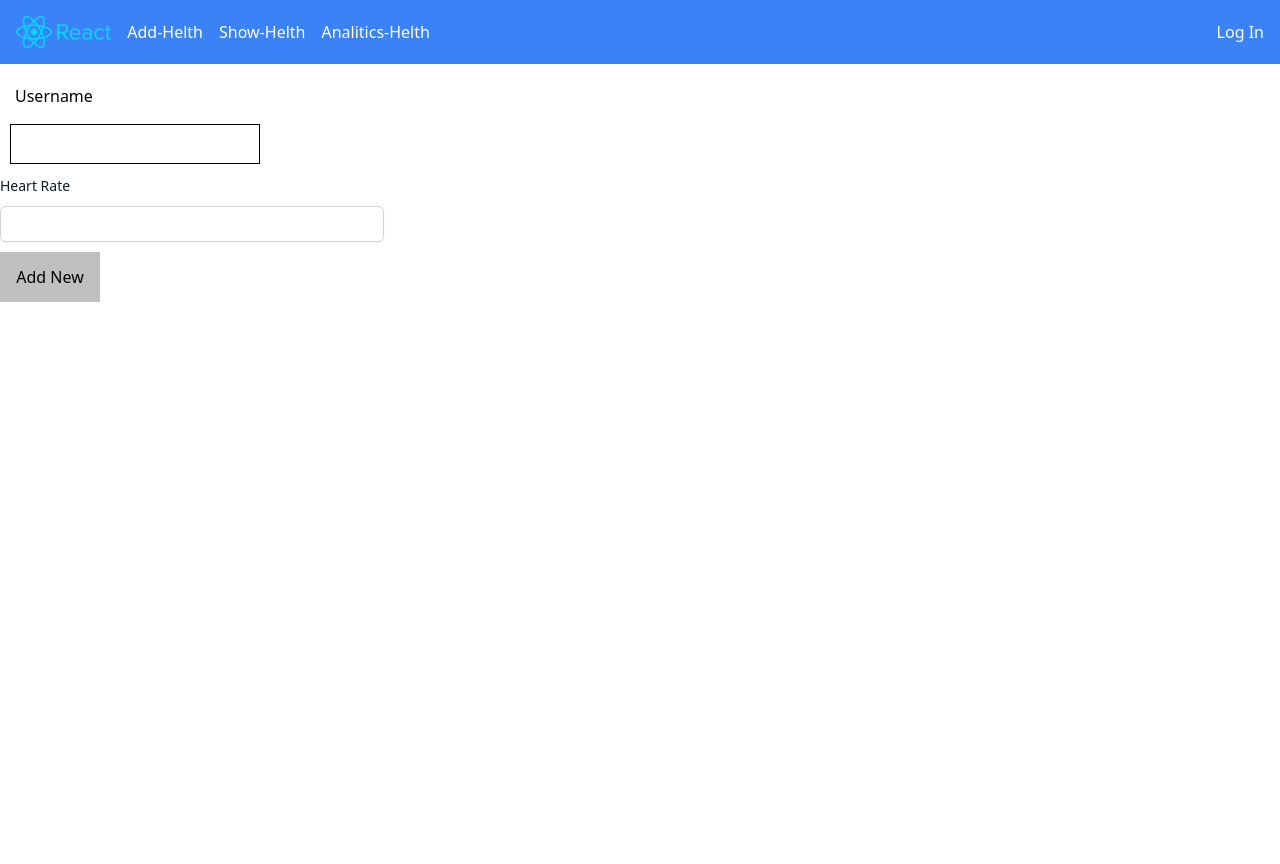
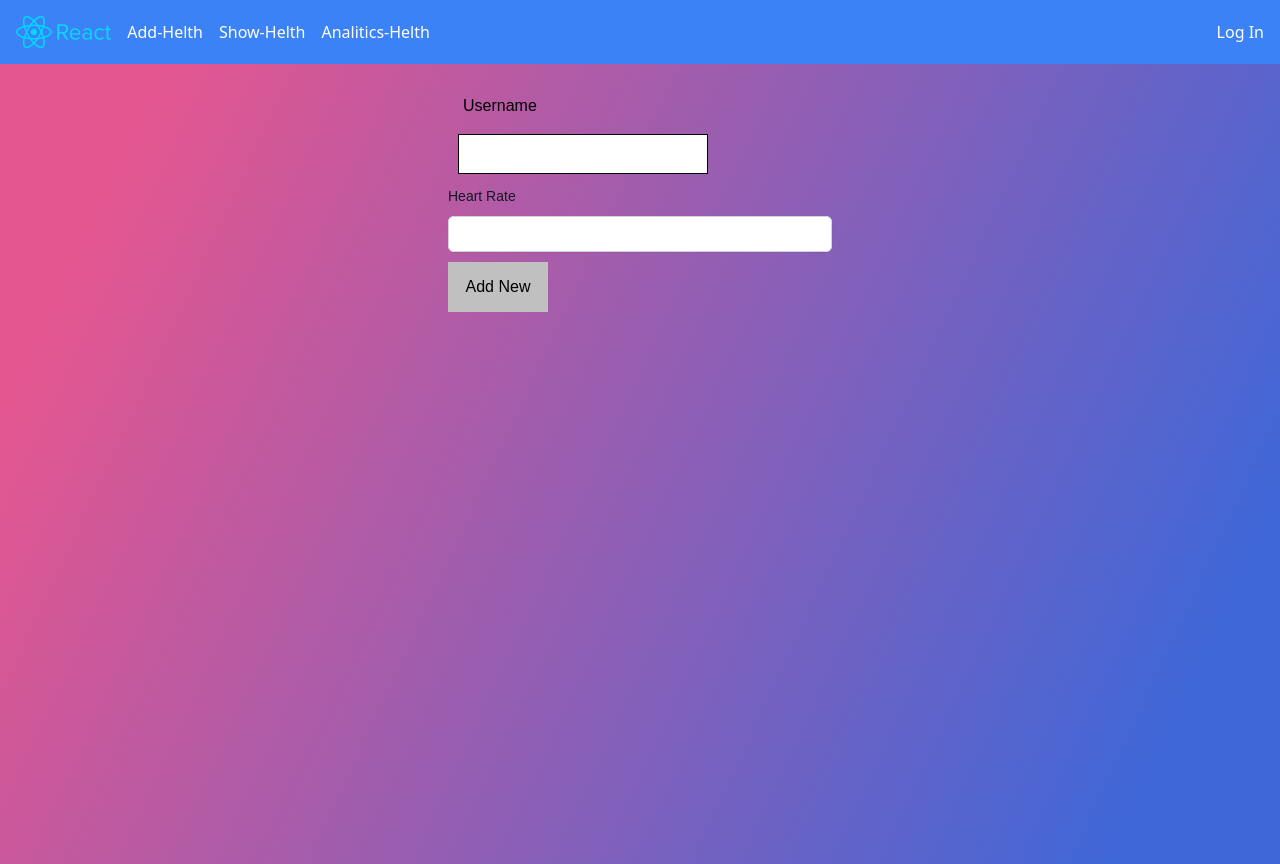
Before and after one commit to SanketWashimkar/Helth_App, a React (Create React App) app: page / in a window 1280 px wide. Before the commit the page ends 800 px from the top, so only its background shows below. Built offline with nearby package versions, Linux system fonts and the light colour scheme.

Commit message:
main: 24 commit

```diff
--- a/src/App.tsx
+++ b/src/App.tsx
@@ -34,8 +34,9 @@ function App() {
 
   return (
     <MainContexWrapper>
-      <div>
+
         <MenuBar buttonArr={buttonArr} />
+        <div className="main-content">
         {loadComponent}
       </div>
     </MainContexWrapper>
```
